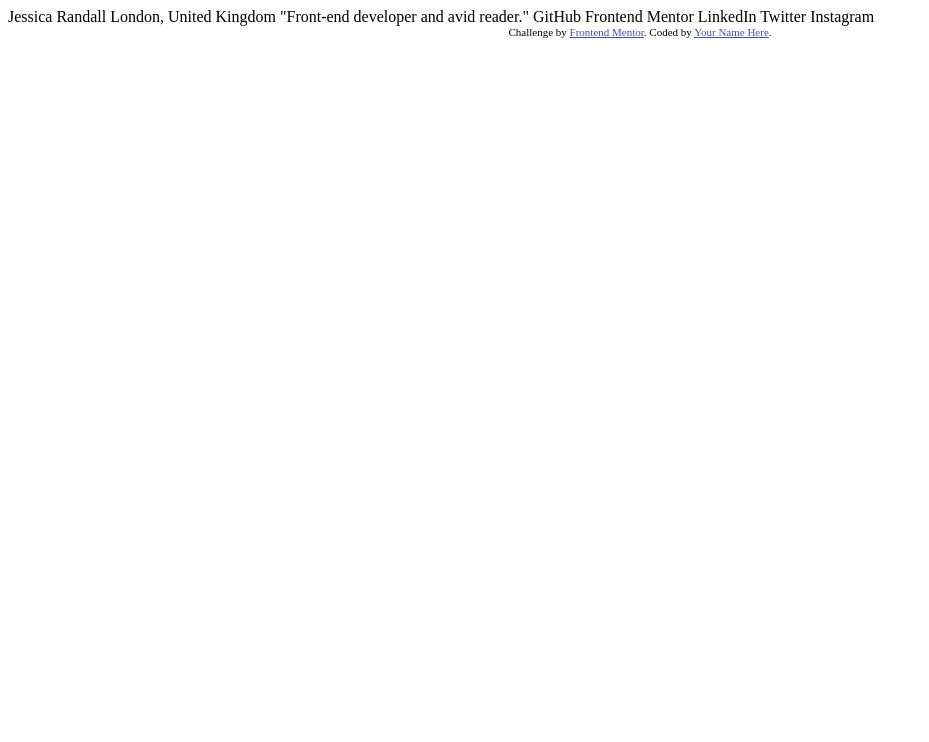
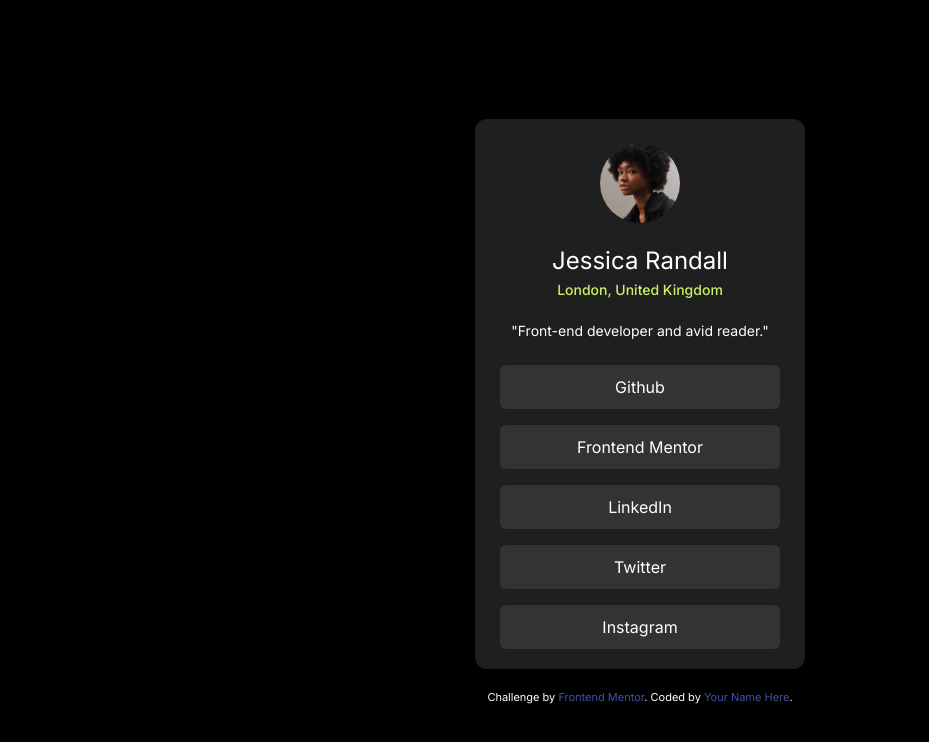
Before and after one commit to KevinDiazL/funval-n1, a plain HTML site: page social-links-profile-main/index.html in a window 1280 px wide. Shown: the whole page, without its empty margins (0-929 px from the left). Drawn offline with nearby package versions, Linux system fonts and the light colour scheme.

Commit message:
Avanze de tailwind

```diff
--- a/social-links-profile-main/index.html
+++ b/social-links-profile-main/index.html
@@ -1,34 +1,55 @@
 <!DOCTYPE html>
 <html lang="en">
+
 <head>
   <meta charset="UTF-8">
-  <meta name="viewport" content="width=device-width, initial-scale=1.0"> <!-- displays site properly based on user's device -->
+  <meta name="viewport" content="width=device-width, initial-scale=1.0">
+  <!-- displays site properly based on user's device -->
 
   <link rel="icon" type="image/png" sizes="32x32" href="./assets/images/favicon-32x32.png">
 
   <title>Frontend Mentor | Social links profile</title>
-
+  <script src="https://cdn.jsdelivr.net/npm/@tailwindcss/browser@4"></script>
   <!-- Feel free to remove these styles or customise in your own stylesheet 👍 -->
   <style>
-    .attribution { font-size: 11px; text-align: center; }
-    .attribution a { color: hsl(228, 45%, 44%); }
+    @import url('https://fonts.googleapis.com/css2?family=Inter:ital,opsz,wght@0,14..32,100..900;1,14..32,100..900&family=Outfit:wght@100..900&family=Young+Serif&display=swap');
+
+    .attribution {
+      font-size: 11px;
+      text-align: center;
+    }
+
+    .attribution a {
+      color: hsl(228, 45%, 44%);
+    }
   </style>
 </head>
-<body>
+Se mantemos o comando alt e
 
-  Jessica Randall
-  London, United Kingdom
-  "Front-end developer and avid reader."
+<body class="bg-black h-screen flex flex-col justify-center items-center font-[Inter]">
+  <main class="bg-[#1f1f1f] flex flex-col w-[330px] h-[550px] rounded-xl pb-10">
+    <section class="flex flex-col justify-center items-center p-6">
+      <img class="w-20 rounded-full" src="./assets/images/avatar-jessica.jpeg" alt="">
+      <h1 class="text-white text-[24px] mt-5 font-normal">Jessica Randall</h1>
+      <span class="text-[#cdf066] font-medium text-[14px]">London, United Kingdom</span>
+      <p class="text-white mt-5 text-[14px]">"Front-end developer and avid reader."</p>
+    </section>
+    <section class="flex flex-col justify-center items-center gap-4">
+      <a class="text-white bg-[#333333] w-[85%] h-11 rounded-md flex items-center justify-center" href="">Github</a>
+      <a class="text-white bg-[#333333] w-[85%] h-11 rounded-md flex items-center justify-center" href="">Frontend
+        Mentor</a>
+      <a class="text-white bg-[#333333] w-[85%] h-11 rounded-md flex items-center justify-center" href="">LinkedIn</a>
+      <a class="text-white bg-[#333333] w-[85%] h-11 rounded-md flex items-center justify-center" href="">Twitter</a>
+      <a class="text-white bg-[#333333] w-[85%] h-11 rounded-md flex items-center justify-center" href="">Instagram</a>
+    </section>
+  </main>
 
-  GitHub
-  Frontend Mentor
-  LinkedIn
-  Twitter
-  Instagram
 
-  <div class="attribution">
+
+  <div class="attribution text-white mt-5">
     Challenge by <a href="https://www.frontendmentor.io?ref=challenge" target="_blank">Frontend Mentor</a>.
     Coded by <a href="#">Your Name Here</a>.
   </div>
 </body>
+
 </html>
```
Also changed, not shown: tailwind/tailwind.html (+1 -1 lines).
